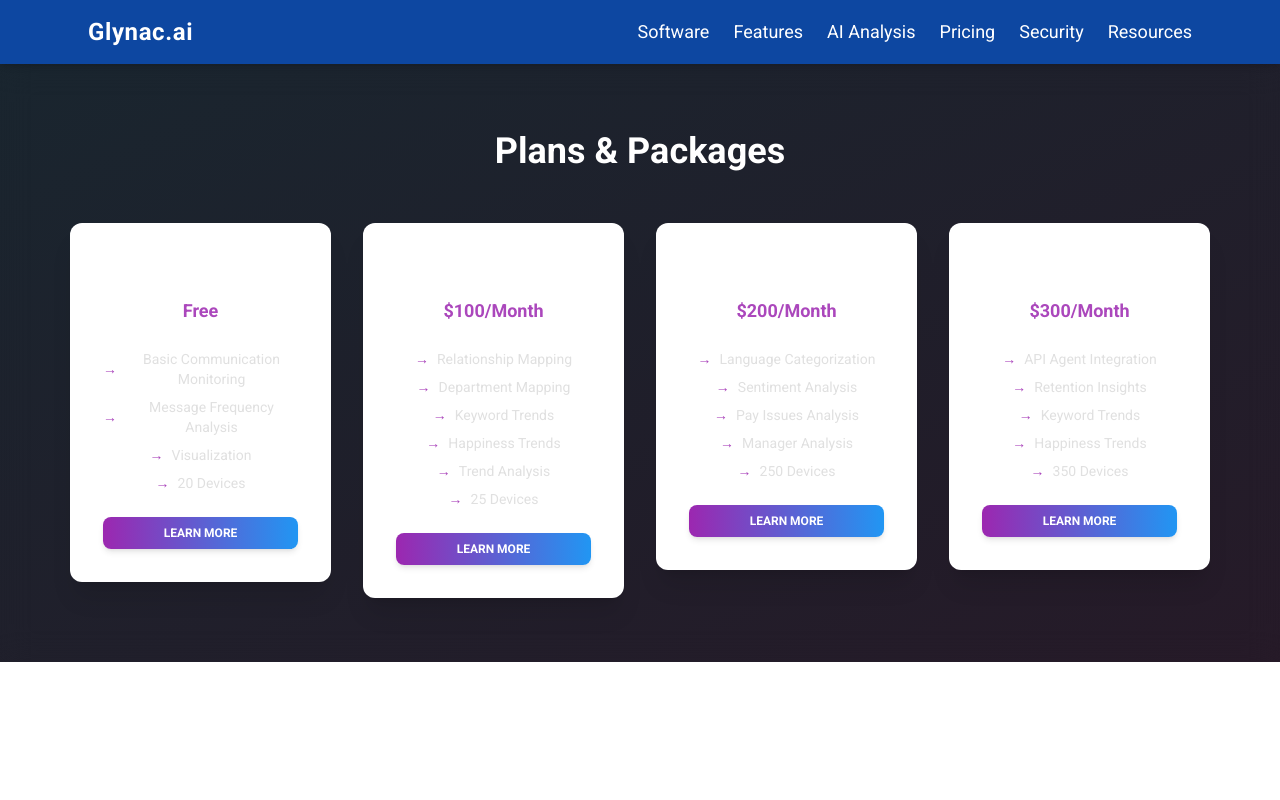
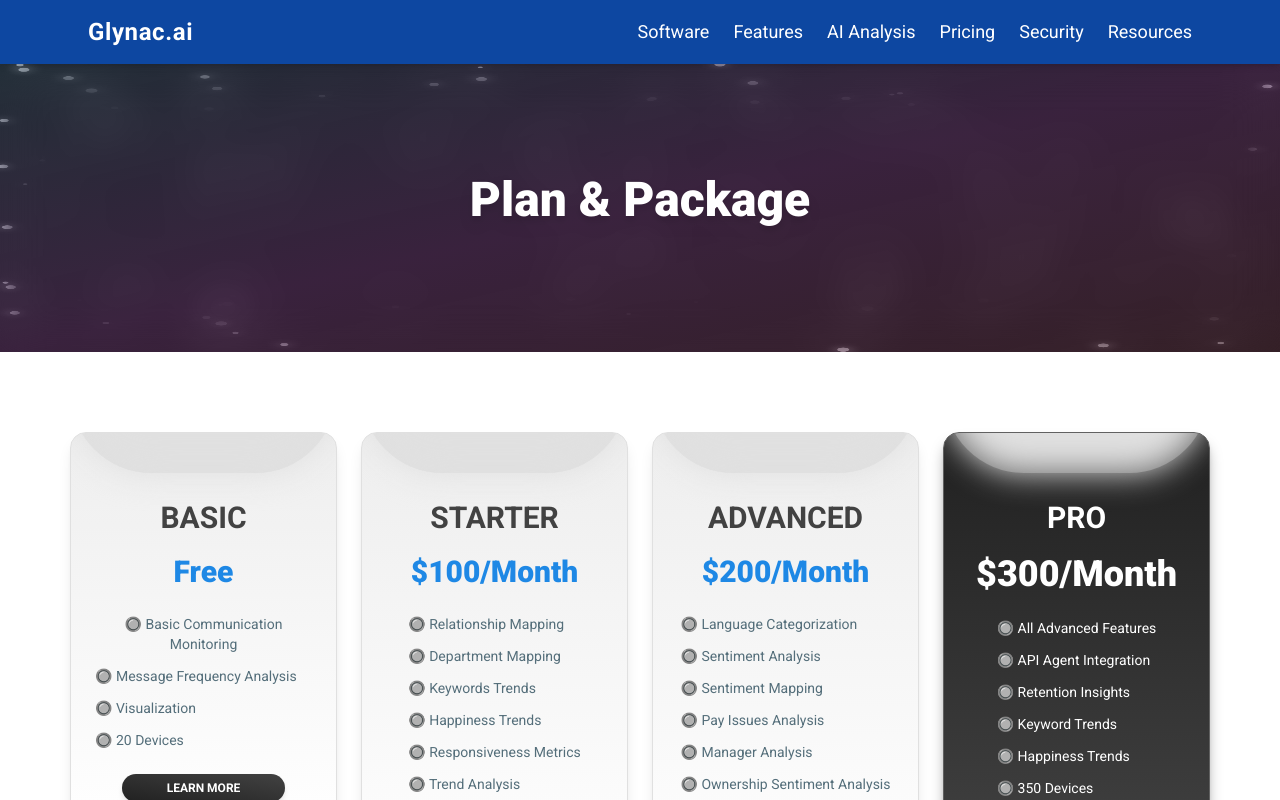
Before and after one commit to greentreegroup/glynac.ai-website, a React (Vite) app: page /pricing in a window 1280 px wide. Shown: the top 800 px of the page. Built offline with nearby package versions, Linux system fonts and the light colour scheme.

Commit message:
Update pricing.jsx

```diff
--- a/src/pages/pricing.jsx
+++ b/src/pages/pricing.jsx
@@ -1,99 +1,305 @@
-import React from "react";
-import { Typography, Card, Button } from "@material-tailwind/react";
+import { Typography, Button, Card } from "@material-tailwind/react";
+import { Footer } from "@/widgets/layout/footer";
 import { motion } from "framer-motion";
+import React, { useRef, useEffect } from 'react';
+
+const cardVariants = {
+  hidden: { opacity: 0, y: 50 },
+  visible: { opacity: 1, y: 0, transition: { duration: 0.5 } },
+  hover: {
+    scale: 1.05,
+    transition: { duration: 0.3 },
+    boxShadow: "0px 10px 20px rgba(0, 0, 0, 0.3)",
+  },
+};
 
 export function Pricing() {
-  const plans = [
-    {
-      name: "BASIC",
-      price: "Free",
-      features: [
-        "Basic Communication Monitoring",
-        "Message Frequency Analysis",
-        "Visualization",
-        "20 Devices",
-      ],
-    },
-    {
-      name: "STARTER",
-      price: "$100/Month",
-      features: [
-        "Relationship Mapping",
-        "Department Mapping",
-        "Keyword Trends",
-        "Happiness Trends",
-        "Trend Analysis",
-        "25 Devices",
-      ],
-    },
-    {
-      name: "ADVANCED",
-      price: "$200/Month",
-      features: [
-        "Language Categorization",
-        "Sentiment Analysis",
-        "Pay Issues Analysis",
-        "Manager Analysis",
-        "250 Devices",
-      ],
-    },
-    {
-      name: "PRO",
-      price: "$300/Month",
-      features: [
-        "API Agent Integration",
-        "Retention Insights",
-        "Keyword Trends",
-        "Happiness Trends",
-        "350 Devices",
-      ],
-    },
-  ];
+  const canvasRef = useRef(null);
+
+  useEffect(() => {
+    const canvas = canvasRef.current;
+    const ctx = canvas.getContext('2d');
+
+    const width = canvas.width = window.innerWidth;
+    const height = canvas.height = window.innerHeight;
+
+    // Particle settings
+    const numParticles = 100;
+    const particles = [];
+
+    for (let i = 0; i < numParticles; i++) {
+      particles.push({
+        x: Math.random() * width,
+        y: Math.random() * height,
+        radius: Math.random() * 4 + 2,
+        speedX: (Math.random() - 0.5) * 1.5,
+        speedY: (Math.random() - 0.5) * 1.5,
+        color: `hsla(${Math.random() * 360}, 100%, 100%, 1)`,
+      });
+    }
+
+    const animate = () => {
+      ctx.clearRect(0, 0, width, height);
+
+      particles.forEach((particle) => {
+        // Update particle position
+        particle.x += particle.speedX;
+        particle.y += particle.speedY;
+
+        // Wrap particles around the edges
+        if (particle.x > width) particle.x = 0;
+        if (particle.x < 0) particle.x = width;
+        if (particle.y > height) particle.y = 0;
+        if (particle.y < 0) particle.y = height;
+
+        // Draw glowing particles
+        ctx.beginPath();
+        ctx.arc(particle.x, particle.y, particle.radius, 0, Math.PI * 2);
+        ctx.fillStyle = particle.color;
+        ctx.shadowBlur = 15;
+        ctx.shadowColor = particle.color;
+        ctx.fill();
+      });
+
+      requestAnimationFrame(animate);
+    };
+
+    animate();
+
+    return () => cancelAnimationFrame(animate);
+  }, []);
 
   return (
-    <section className="bg-black/90 px-6 py-16 relative">
-      {/* Glassmorphism Effect */}
-      <div className="absolute inset-0 bg-gradient-to-br from-blue-500/10 to-purple-500/10 backdrop-blur-lg" />
+    <>
+      {/* Hero Section */}
+      <div className="relative flex h-72 content-center items-center justify-center overflow-hidden bg-gray-900">
+        <canvas ref={canvasRef} className="absolute top-0 left-0 w-full h-full z-0" />
 
-      <div className="container mx-auto relative">
-        <Typography variant="h2" className="text-center text-white font-bold mb-12">
-          Plans & Packages
-        </Typography>
+        <div className="absolute inset-0 bg-gradient-to-br from-blue-500/10 via-purple-500/20 to-pink-500/10 backdrop-blur-xl"></div>
 
-        <div className="grid grid-cols-1 md:grid-cols-2 lg:grid-cols-4 gap-8">
-          {plans.map((plan, index) => (
-            <motion.div
-              key={index}
-              whileHover={{ scale: 1.05 }}
-              transition={{ duration: 0.3 }}
-            >
-              <Card className="glassmorphism p-8 rounded-xl text-center shadow-xl border border-white/10">
-                <Typography variant="h4" className="text-white font-bold">
-                  {plan.name}
+        <div className="container mx-auto text-center z-10 relative">
+          <Typography
+            variant="h1"
+            className="mb-4 font-black text-5xl text-white drop-shadow-lg"
+          >
+            Plan & Package
+          </Typography>
+        </div>
+      </div>
+
+      {/* Pricing Section */}
+      <section className="bg-white px-4 py-10">
+      <motion.div
+      className="relative container mx-auto py-10"
+      initial="hidden"
+      animate="visible"
+      variants={{
+        hidden: { opacity: 0 },
+        visible: { opacity: 1, transition: { staggerChildren: 0.2 } },
+      }}
+    >
+      <motion.div
+        className="grid grid-cols-1 gap-6 md:grid-cols-2 lg:grid-cols-4"
+        variants={{
+          hidden: { opacity: 0 },
+          visible: { opacity: 1 },
+        }}
+      >
+        {/* Basic Plan */}
+        <motion.div variants={cardVariants}>
+            <Card className="relative shadow-lg border border-gray-300 rounded-2xl p-6 hover:shadow-2xl hover:scale-105 transition-transform duration-300 bg-gradient-to-b from-gray-200 to-white flex flex-col items-center overflow-hidden">
+            <div className="absolute -top-10 left-0 w-full h-20 bg-gray-300 rounded-b-full"></div>
+            <div className="absolute -top-10 left-0 w-full h-20 bg-gray-300 rounded-b-full blur-lg"></div>
+                <Typography
+                  variant="h3"
+                  className="mt-10 mb-4 font-bold text-gray-800 text-center"
+                >
+                  BASIC
                 </Typography>
-                <Typography variant="h5" className="text-purple-400 text-lg mt-2">
-                  {plan.price}
+                <Typography
+                  variant="h4"
+                  className="mb-6 text-center font-extrabold text-3xl text-blue-600"
+                >
+                  Free
                 </Typography>
-                <ul className="text-gray-300 mt-6 space-y-2 text-sm">
-                  {plan.features.map((feature, i) => (
-                    <li key={i} className="flex justify-center items-center gap-2">
-                      <span className="text-purple-400">→</span> {feature}
-                    </li>
-                  ))}
+                <ul className="list-none text-center space-y-3 mb-6 text-sm">
+                  <li className="flex items-center gap-2 text-blue-gray-600">
+                    🔘 Basic Communication Monitoring
+                  </li>
+                  <li className="flex items-center gap-2 text-blue-gray-600">
+                    🔘 Message Frequency Analysis
+                  </li>
+                  <li className="flex items-center gap-2 text-blue-gray-600">
+                    🔘 Visualization
+                  </li>
+                  <li className="flex items-center gap-2 text-blue-gray-600">
+                    🔘 20 Devices
+                  </li>
                 </ul>
                 <Button
                   variant="gradient"
                   size="md"
-                  className="w-full mt-6 bg-gradient-to-r from-purple-500 to-blue-500 text-white py-2 rounded-lg shadow-md hover:opacity-90 transition"
+                  className="w-3/4 bg-blue-600 hover:bg-blue-700 text-white rounded-full py-1.5 transition-all duration-300 mt-auto"
+                >
+                  Learn More
+                </Button>
+                </Card>
+            </motion.div>
+
+            {/* Starter Plan */}
+
+            <motion.div variants={cardVariants}>
+            <Card className="relative shadow-lg border border-gray-300 rounded-2xl p-6 hover:shadow-2xl hover:scale-105 transition-transform duration-300 bg-gradient-to-b from-gray-200 to-white flex flex-col items-center overflow-hidden">
+            <div className="absolute -top-10 left-0 w-full h-20 bg-gray-300 rounded-b-full"></div>
+            <div className="absolute -top-10 left-0 w-full h-20 bg-gray-300 rounded-b-full blur-lg"></div>
+                {/* Glass effect */}
+                <Typography
+                  variant="h3"
+                  className="mt-10 mb-4 font-bold text-gray-800 text-center"
+                >
+                  STARTER
+                </Typography>
+                <Typography
+                  variant="h4"
+                  className="mb-6 text-center font-extrabold text-3xl text-blue-600"
+                >
+                  $100/Month
+                </Typography>
+                <ul className="list-none text-center space-y-3 mb-6 text-sm">
+                  <li className="flex items-center gap-2 text-blue-gray-600">
+                    🔘 Relationship Mapping
+                  </li>
+                  <li className="flex items-center gap-2 text-blue-gray-600">
+                    🔘 Department Mapping
+                  </li>
+                  <li className="flex items-center gap-2 text-blue-gray-600">
+                    🔘 Keywords Trends
+                  </li>
+                  <li className="flex items-center gap-2 text-blue-gray-600">
+                    🔘 Happiness Trends
+                  </li>
+                  <li className="flex items-center gap-2 text-blue-gray-600">
+                    🔘 Responsiveness Metrics
+                  </li>
+                  <li className="flex items-center gap-2 text-blue-gray-600">
+                    🔘 Trend Analysis
+                  </li>
+                  <li className="flex items-center gap-2 text-blue-gray-600">
+                    🔘 25 Devices
+                  </li>
+                </ul>
+                <Button
+                  variant="gradient"
+                  size="md"
+                  className="w-3/4 bg-blue-600 hover:bg-blue-700 text-white rounded-full py-1.5 transition-all duration-300 mt-auto"
                 >
                   Learn More
                 </Button>
               </Card>
             </motion.div>
-          ))}
-        </div>
-      </div>
-    </section>
+
+            {/* Advanced Plan */}
+            <motion.div variants={cardVariants}>
+            <Card className="relative shadow-lg border border-gray-300 rounded-2xl p-6 hover:shadow-2xl hover:scale-105 transition-transform duration-300 bg-gradient-to-b from-gray-200 to-white flex flex-col items-center overflow-hidden">
+            <div className="absolute -top-10 left-0 w-full h-20 bg-gray-300 rounded-b-full"></div>
+            <div className="absolute -top-10 left-0 w-full h-20 bg-gray-300 rounded-b-full blur-lg"></div>
+                {/* Glass effect */}
+                <Typography
+                  variant="h3"
+                  className="mt-10 mb-4 font-bold text-gray-800 text-center"
+                >
+                  ADVANCED
+                </Typography>
+                <Typography
+                  variant="h4"
+                  className="mb-6 text-center font-extrabold text-3xl text-blue-600"
+                >
+                  $200/Month
+                </Typography>
+                <ul className="list-none text-center space-y-3 mb-6 text-sm">
+                  <li className="flex items-center gap-2 text-blue-gray-600">
+                    🔘 Language Categorization
+                  </li>
+                  <li className="flex items-center gap-2 text-blue-gray-600">
+                    🔘 Sentiment Analysis
+                  </li>
+                  <li className="flex items-center gap-2 text-blue-gray-600">
+                    🔘 Sentiment Mapping
+                  </li>
+                  <li className="flex items-center gap-2 text-blue-gray-600">
+                    🔘 Pay Issues Analysis
+                  </li>
+                  <li className="flex items-center gap-2 text-blue-gray-600">
+                    🔘 Manager Analysis
+                  </li>
+                  <li className="flex items-center gap-2 text-blue-gray-600">
+                    🔘 Ownership Sentiment Analysis
+                  </li>
+                  <li className="flex items-center gap-2 text-blue-gray-600">
+                    🔘 250 Devices
+                  </li>
+                </ul>
+                <Button
+                  variant="gradient"
+                  size="md"
+                  className="w-3/4 bg-blue-600 hover:bg-blue-700 text-white rounded-full py-1.5 transition-all duration-300 mt-auto"
+                >
+                  Learn More
+                </Button>
+              </Card>
+            </motion.div>
+
+            {/* Pro Plan - Dark Themed */}
+            <motion.div variants={cardVariants}>
+            <Card className="relative shadow-lg border border-gray-700 shadow-gray-500 rounded-2xl p-6 hover:shadow-2xl hover:scale-105 transition-transform duration-300 bg-gradient-to-b from-gray-900 to-gray-800 text-white flex flex-col items-center overflow-hidden">
+                <div className="absolute -top-10 left-0 w-full h-20 bg-gray-700 rounded-b-full"></div>
+                <div className="absolute -top-10 left-0 w-full h-20 bg-gray-300 rounded-b-full blur-lg"></div>
+                {/* Glass effect */}
+                <Typography
+                  variant="h3"
+                  className="mt-10 mb-4 font-bold text-white text-center"
+                >
+                  PRO
+                </Typography>
+                <Typography variant="h4" className="mb-6 text-center font-extrabold text-4xl">
+                  $300/Month
+                </Typography>
+                <ul className="list-none text-center space-y-3 mb-6 text-sm">
+                  <li className="flex items-center gap-2">
+                    🔘 All Advanced Features
+                  </li>
+                  <li className="flex items-center gap-2">
+                    🔘 API Agent Integration
+                  </li>
+                  <li className="flex items-center gap-2">
+                    🔘 Retention Insights
+                  </li>
+                  <li className="flex items-center gap-2">
+                    🔘 Keyword Trends
+                  </li>
+                  <li className="flex items-center gap-2">
+                    🔘 Happiness Trends
+                  </li>
+                  <li className="flex items-center gap-2">
+                    🔘 350 Devices
+                  </li>
+                </ul>
+                <Button
+                  variant="gradient"
+                  size="md"
+                  className="w-3/4 bg-white text-blue-700 hover:text-white hover:bg-blue-600 border border-gray-300 rounded-full py-1.5 transition-all duration-300 mt-auto"
+                >
+                  Learn More
+                </Button>
+              </Card>
+            </motion.div>
+          </motion.div>
+        </motion.div>
+      </section>
+
+      {/* Footer */}
+      <Footer />
+    </>
   );
 }
 
```
